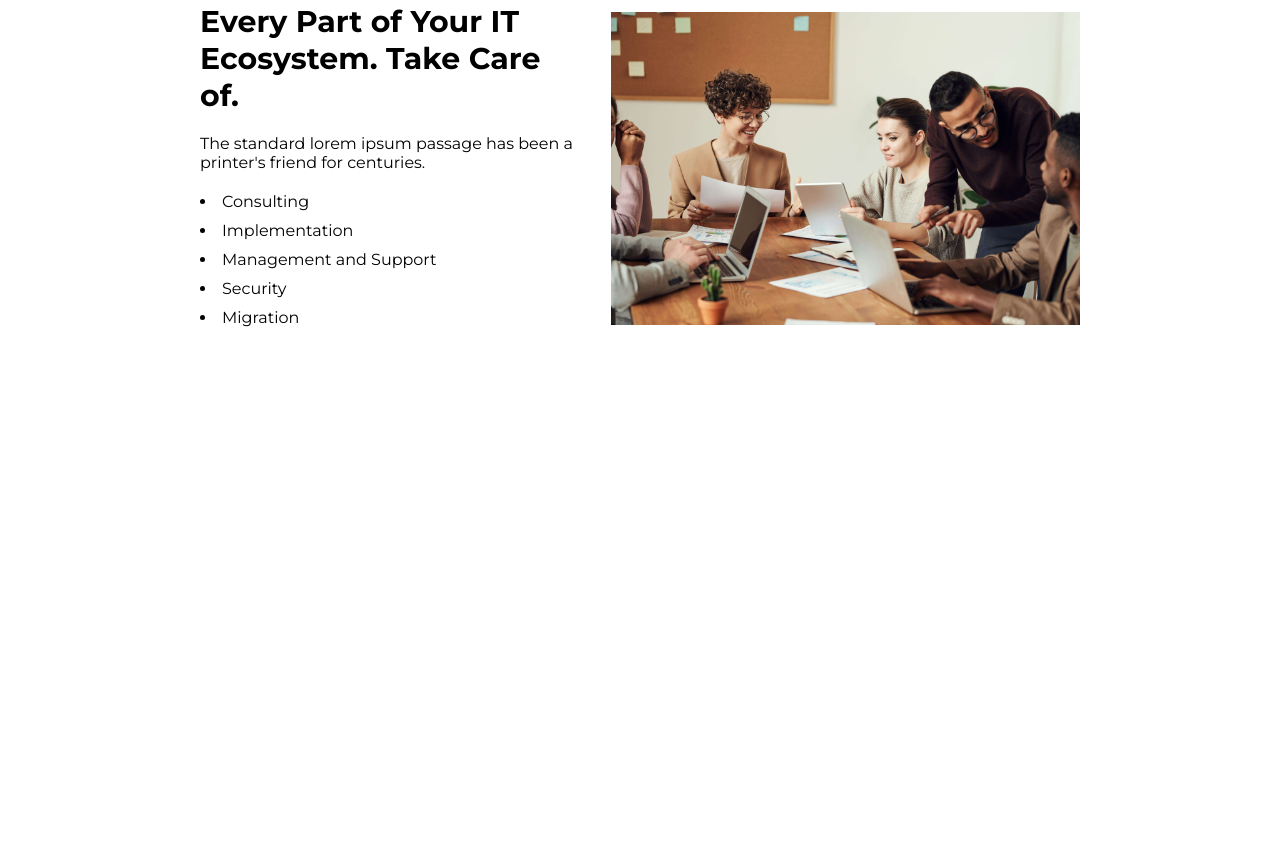
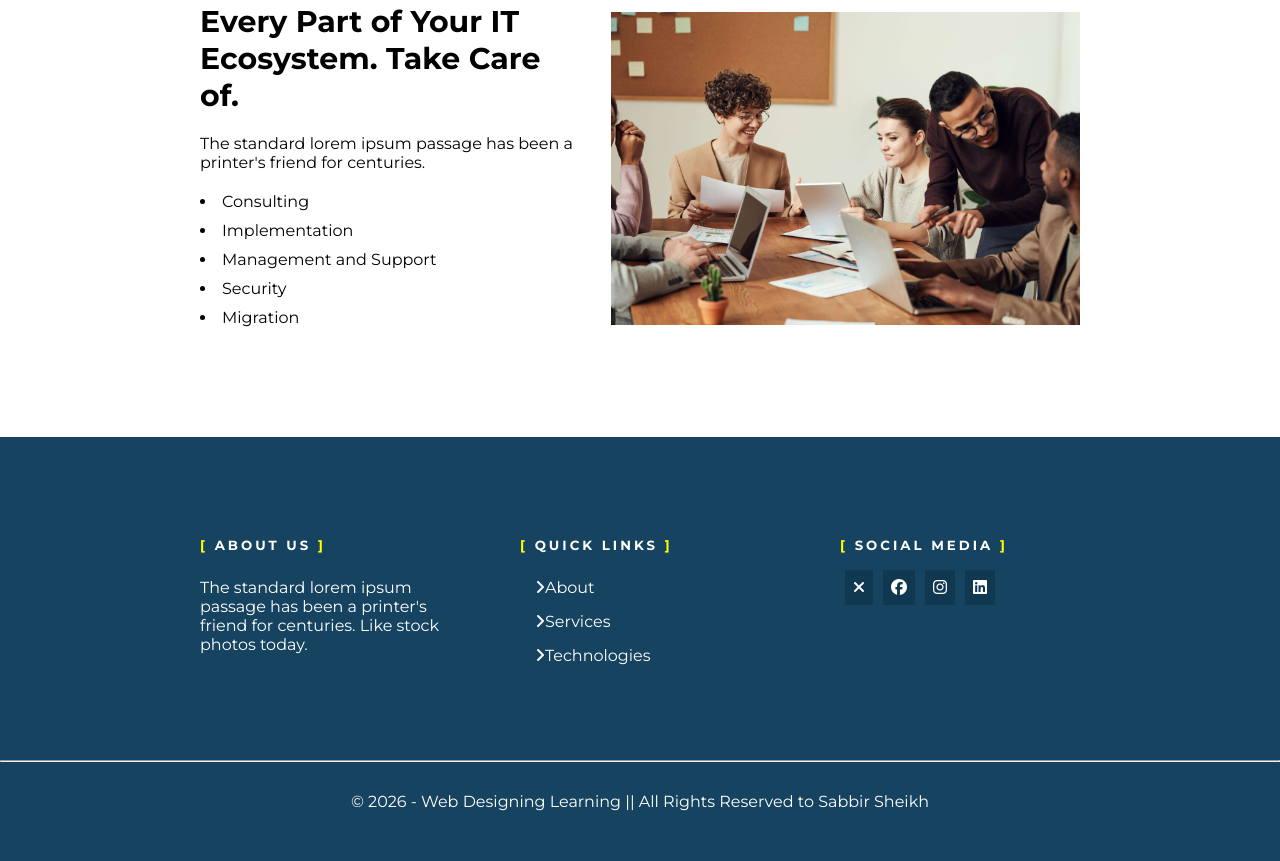
Before and after one commit to Sabbir97272/responsive-website-html-css, a plain HTML site: page index.html in a window 1280 px wide. Shown: the part 5297-6158 px from the top of the page. Before the commit the page ends 5734 px from the top, so only its background shows below. Drawn offline with Linux system fonts and the light colour scheme.

Commit message:
footer section code

```diff
--- a/CSS/style.css
+++ b/CSS/style.css
@@ -490,6 +490,58 @@ form p{
 	margin: 10px 0px;
 }
 
+/* footer part start  */
+
+footer{
+	background-color: #154360;
+	padding: 100px 0px 50px 0px;
+}
+
+#footer_parent{
+	display: flex;
+	margin-left: 200px;
+	margin-right: 200px;
+	color: white;
+	gap: 80px;
+}
+
+.single_footer{
+	width: 100%;
+}
+
+.single_footer h5{
+	margin-bottom: 25px;
+	letter-spacing: 3px;
+}
+
+.single_footer2 p{
+	margin: 15px;
+}
+
+.single_footer2 p a{
+	color: white;
+	text-decoration: none;
+}
+
+.single_footer3 ul{
+	display: flex;
+}
+
+.single_footer3 ul li{
+	list-style-type: none;
+}
+
+.single_footer3 ul li a{
+    text-decoration: none;
+	color: white;
+	margin: 0px 5px;
+	background-color: #0a273863;
+	padding: 8px;
+}
+
+.single_footer h5 span{
+	color: yellow;
+}
 
 /* media querry code start here   */
 
@@ -598,6 +650,25 @@ form{
 	margin-bottom: 70px;
 }
 
+/* take care section ends  */
+
+/* footer section start  */
+
+#footer_parent{
+	display: flex;
+	flex-direction: column;
+	margin-left: 30px;
+	margin-right: 30px;
+}
+
+.single_footer{
+
+	text-align: center;
+}
+
+.single_footer3 ul{
+	display: flex;
+	justify-content: center;
 }
 
 
@@ -699,4 +770,13 @@ form{
 	margin-bottom: 80px;
 }
 
+/* take care section end  */
+
+/* footer section start  */
+
+#footer_parent{
+	margin-left: 70px;
+	margin-right: 70px;
 }
+
+}
--- a/index.html
+++ b/index.html
@@ -290,7 +290,36 @@
 			</div>
 
 		 </section>
+	</main>
 
-	</main>
+	<footer>
+		<div id="footer_parent">
+             <div class="single_footer">
+				<h5> <span>[</span> ABOUT US <span>]</span> </h5>
+				<p>The standard lorem ipsum passage has been a printer's friend for centuries. Like stock photos today.</p>
+			 </div>
+
+			 <div class="single_footer single_footer2">
+				<h5><span>[</span>  QUICK LINKS <span>]</span> </h5>
+				<p> <a href="#"> <i class="fas fa-angle-right"></i>About</a> </p>
+				<p> <a href="#"> <i class="fas fa-angle-right"></i>Services</a> </p>
+				<p> <a href="#"> <i class="fas fa-angle-right"></i>Technologies</a> </p>
+			 </div>
+
+			 <div class="single_footer single_footer3">
+				<h5> <span>[</span> SOCIAL MEDIA <span>]</span> </h5>
+				<ul>
+					<li> <a href="#"><i class="fas fa-times"></i></a> </li>
+					<li> <a href="#"><i class="fab fa-facebook"></i></a> </li>
+					<li> <a href="#"><i class="fab fa-instagram"></i></a> </li>
+					<li> <a href="#"><i class="fab fa-linkedin"></i></a> </li>
+				</ul>
+
+			 </div>
+		</div>
+
+		<hr style="margin: 80px 0px 30px 0px;">
+		<p style="text-align: center; color: white;"> &copy; 2026 - Web Designing Learning || All Rights Reserved to Sabbir Sheikh</p>
+	</footer>
 </body>
 </html>
```
